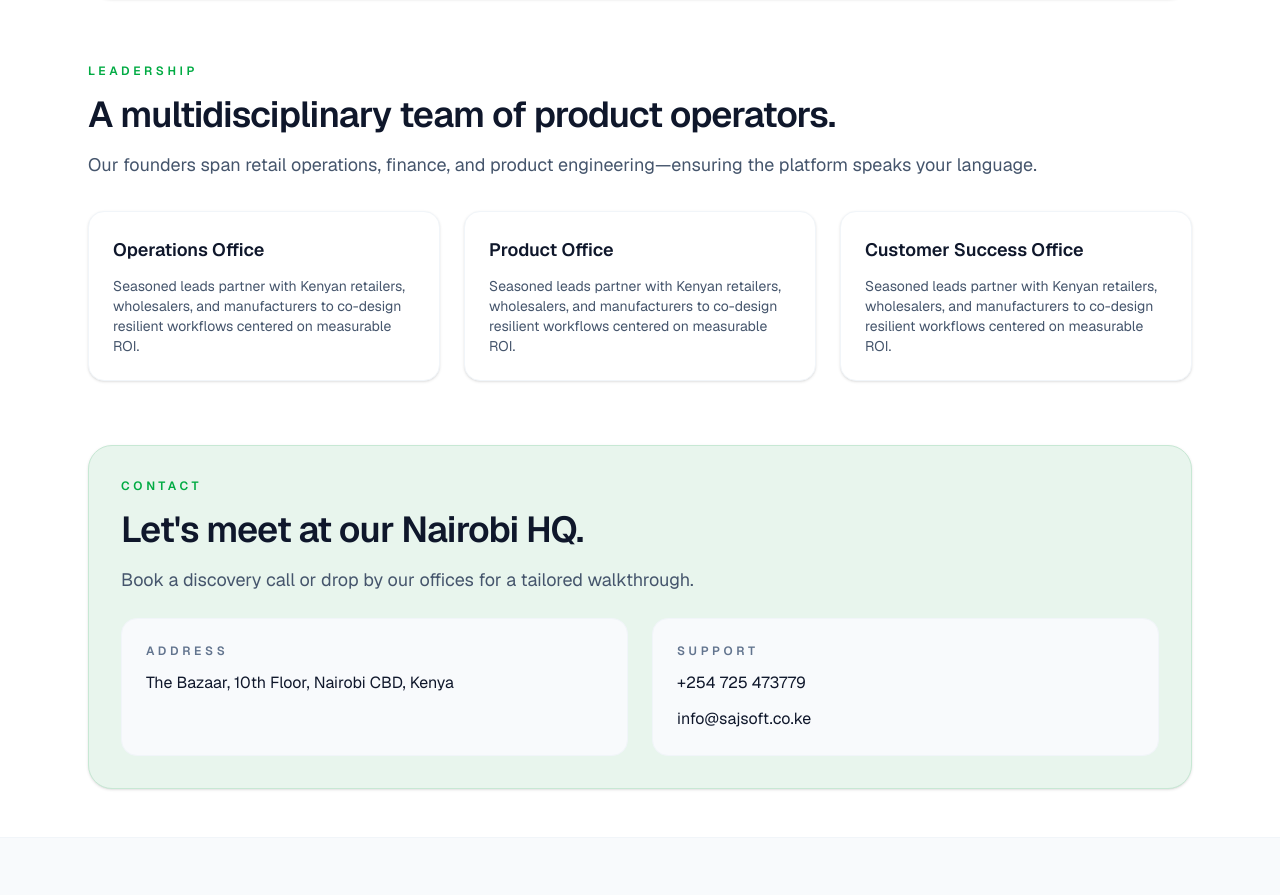
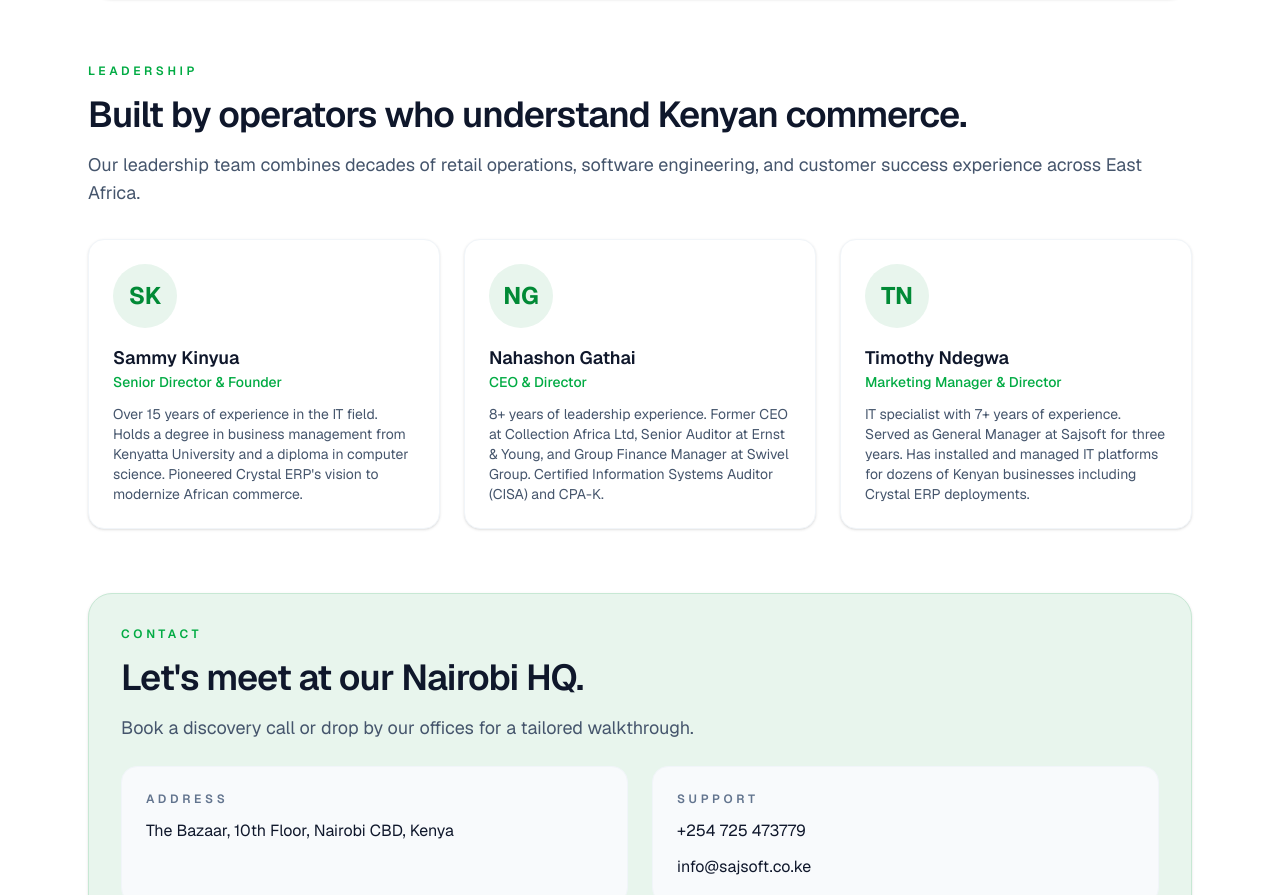
Before and after one commit to eddiemuhoro/crystaline, a Next.js app: page /about in a window 1280 px wide. Shown: the part 1170-2065 px from the top of the page. Built offline with nearby package versions, Linux system fonts and the light colour scheme.

Commit message:
feat: update leadership section with team member profiles and enhanced descriptions

```diff
--- a/app/about/page.tsx
+++ b/app/about/page.tsx
@@ -82,25 +82,59 @@ export default function AboutPage() {
       <section className="space-y-8">
         <SectionHeading
           eyebrow="Leadership"
-          title="A multidisciplinary team of product operators."
-          description="Our founders span retail operations, finance, and product engineering—ensuring the platform speaks your language."
+          title="Built by operators who understand Kenyan commerce."
+          description="Our leadership team combines decades of retail operations, software engineering, and customer success experience across East Africa."
         />
         <div className="grid gap-6 md:grid-cols-3">
-          {["Operations", "Product", "Customer Success"].map((track) => (
-            <article
-              key={track}
-              className="rounded-2xl border border-slate-100 bg-white p-6 shadow-sm"
-            >
-              <h3 className="text-lg font-semibold text-slate-900">
-                {track} Office
-              </h3>
-              <p className="mt-3 text-sm text-slate-600">
-                Seasoned leads partner with Kenyan retailers, wholesalers, and
-                manufacturers to co-design resilient workflows centered on
-                measurable ROI.
-              </p>
-            </article>
-          ))}
+          <article className="rounded-2xl border border-slate-100 bg-white p-6 shadow-sm">
+            <div className="mb-4 flex h-16 w-16 items-center justify-center rounded-full bg-brand-50 text-2xl font-bold text-brand-700">
+              SK
+            </div>
+            <h3 className="text-lg font-semibold text-slate-900">
+              Sammy Kinyua
+            </h3>
+            <p className="text-sm font-medium text-brand-600">
+              Senior Director & Founder
+            </p>
+            <p className="mt-3 text-sm text-slate-600">
+              Over 15 years of experience in the IT field. Holds a degree in
+              business management from Kenyatta University and a diploma in
+              computer science. Pioneered Crystal ERP&apos;s vision to modernize
+              African commerce.
+            </p>
+          </article>
+          <article className="rounded-2xl border border-slate-100 bg-white p-6 shadow-sm">
+            <div className="mb-4 flex h-16 w-16 items-center justify-center rounded-full bg-brand-50 text-2xl font-bold text-brand-700">
+              NG
+            </div>
+            <h3 className="text-lg font-semibold text-slate-900">
+              Nahashon Gathai
+            </h3>
+            <p className="text-sm font-medium text-brand-600">CEO & Director</p>
+            <p className="mt-3 text-sm text-slate-600">
+              8+ years of leadership experience. Former CEO at Collection Africa
+              Ltd, Senior Auditor at Ernst & Young, and Group Finance Manager at
+              Swivel Group. Certified Information Systems Auditor (CISA) and
+              CPA-K.
+            </p>
+          </article>
+          <article className="rounded-2xl border border-slate-100 bg-white p-6 shadow-sm">
+            <div className="mb-4 flex h-16 w-16 items-center justify-center rounded-full bg-brand-50 text-2xl font-bold text-brand-700">
+              TN
+            </div>
+            <h3 className="text-lg font-semibold text-slate-900">
+              Timothy Ndegwa
+            </h3>
+            <p className="text-sm font-medium text-brand-600">
+              Marketing Manager & Director
+            </p>
+            <p className="mt-3 text-sm text-slate-600">
+              IT specialist with 7+ years of experience. Served as General
+              Manager at Sajsoft for three years. Has installed and managed IT
+              platforms for dozens of Kenyan businesses including Crystal ERP
+              deployments.
+            </p>
+          </article>
         </div>
       </section>
 
```
